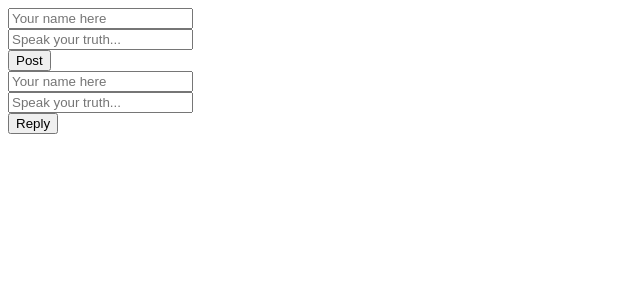
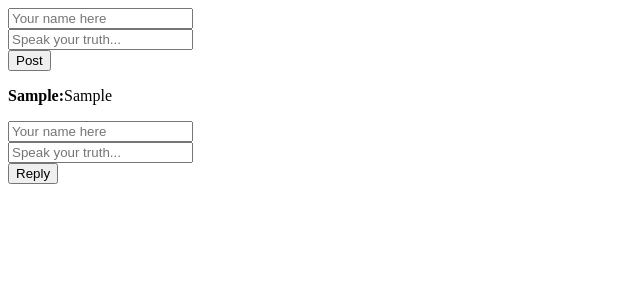
Before and after one commit to cis-1962/hw5-react-comment-app-triplea7, a React (Vite) app: page / in a window 1280 px wide. Both pictures are taken after typing "Sample", "Sample" into the empty fields and a click on the button "Post". Shown: the top 300 px of the page, without its empty margins (0-640 px from the left). Built offline with nearby package versions, Linux system fonts and the light colour scheme.

Commit message:
actually made post appear!

```diff
--- a/src/reply.tsx
+++ b/src/reply.tsx
@@ -15,10 +15,13 @@ export default function Reply({ post, whenReply }: ReplyProps) {
 
   return (
     <div>
+      <p>
+        <strong>{post.name}:</strong>
+        {post.body}
+      </p>
       <div>
         <input
           type="text"
-          value={replier}
           placeholder="Your name here"
           onChange={(e) => {
             setReplier(e.target.value);
```
